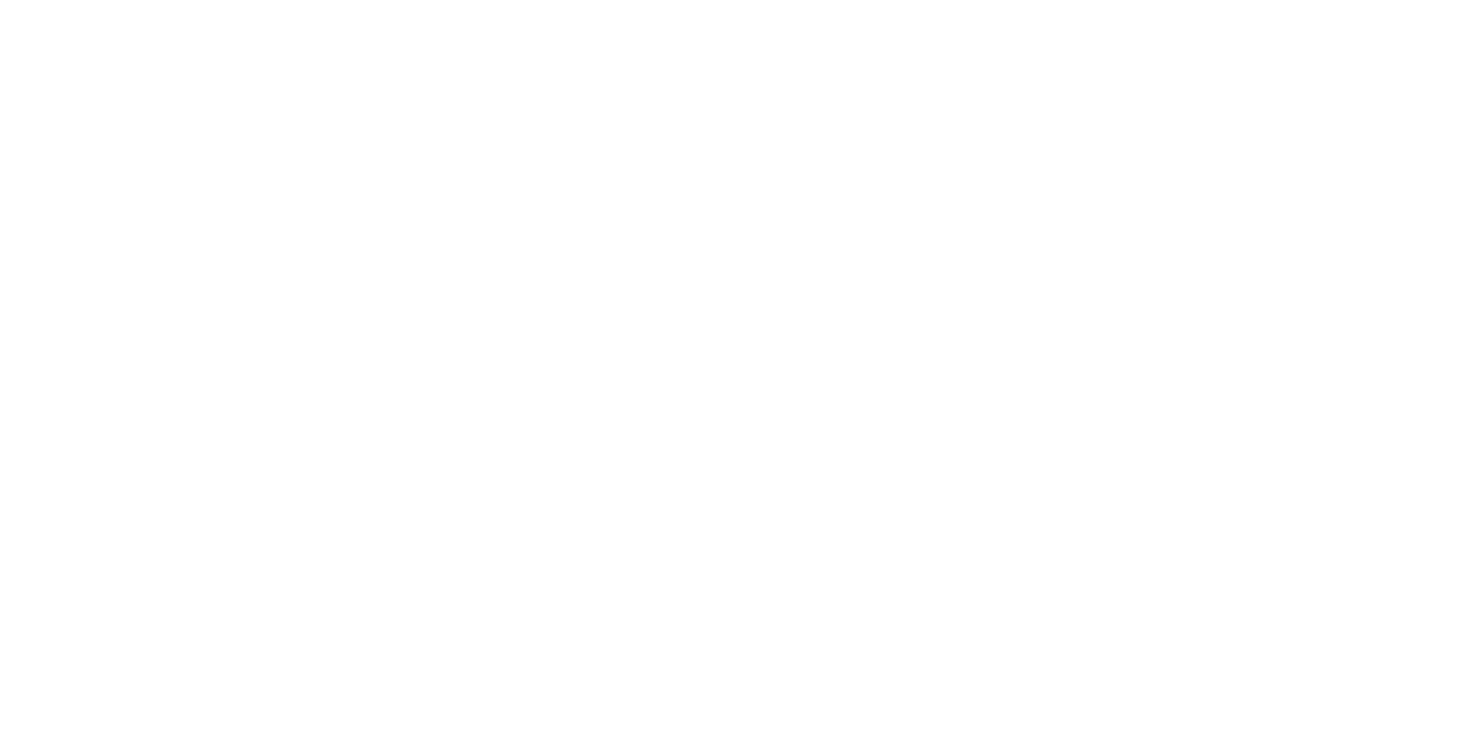
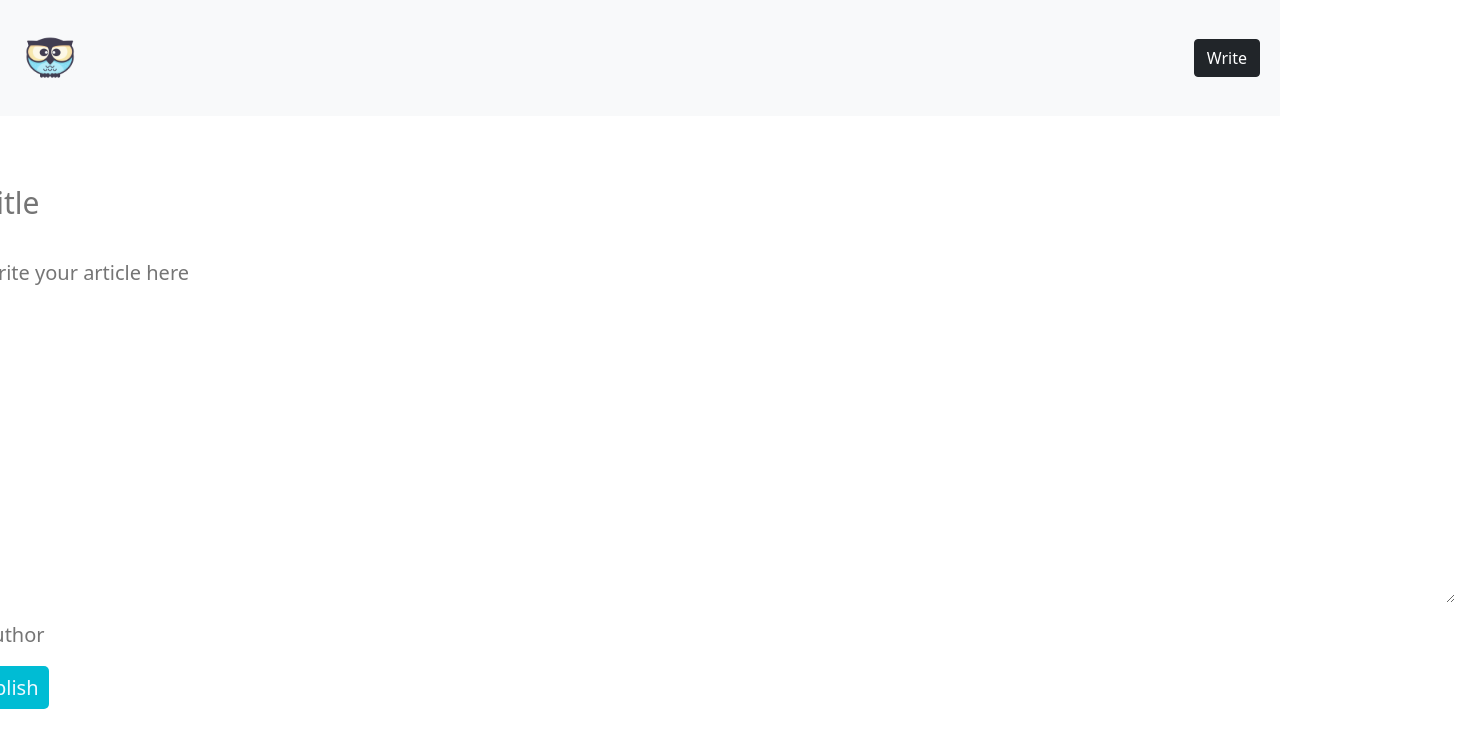
Before and after one commit to sumitshinde2608/UttarBlog, a React (Create React App) app in the folder client/: page /post/1/edit in a window 1280 px wide. Before the commit this address had no page. Shown: the top 748 px of the page, 1471 px wide, since content can reach past the window. Built offline with nearby package versions, Linux system fonts and the light colour scheme; no server answers.

Commit message:
Post Update fuctinaliity done

```diff
--- a/client/src/App.js
+++ b/client/src/App.js
@@ -5,12 +5,15 @@
 import "tachyons";
 import Article from "./pages/Article/Article";
 import SinglePost from "./pages/SinglePost/SinglePost";
+import Update from "./pages/Update/Update";
+
 const App = () => (
 	<Router>
 		<Routes>
 			<Route path='/' element={<Homepage />} />
 			<Route path='/write' element={<Article />} />
 			<Route path='/post/:postid' element={<SinglePost />} />
+			<Route path='/post/:postid/edit' element={<Update />} />
 		</Routes>
 	</Router>
 );
--- a/client/src/components/Navbar/Navbar.js
+++ b/client/src/components/Navbar/Navbar.js
@@ -11,6 +11,7 @@
 			<Navbar bg='light'>
 				{/* <Container> */}
 				<Navbar.Brand href='#home'>
+					<Link to='/'>
 						<img
 							src={logo}
 							width='100'
@@ -18,6 +19,7 @@
 							className='align-top'
 							alt='Howler'
 						/>
+					</Link>
 				</Navbar.Brand>
 				<Navbar.Collapse className='justify-content-end'>
 					<div style={{ padding: "20px" }}>
--- a/client/src/components/SinglePost/SinglePost.js
+++ b/client/src/components/SinglePost/SinglePost.js
@@ -6,6 +6,7 @@
 import axios from "axios";
 import { useLocation } from "react-router";
 import { useNavigate } from "react-router-dom";
+import { Link } from "react-router-dom";
 
 const SinglePost = (id) => {
 	const location = useLocation();
@@ -41,12 +42,14 @@
 				<div className='SinglePostTitleBlock'>
 					<p className='SinglePostTitle'>{post.title}</p>
 					<div className='SinglePostEdit'>
+						<Link to={`/post/${path}/edit`}>
 							<img
 								class='SinglePostIcon'
 								src={edit}
 								hieght='30px'
 								width='30px'
 							></img>
+						</Link>
 						<img
 							className='SinglePostIcon'
 							src={trash}
--- /dev/null
+++ b/client/src/pages/Update/Update.css
@@ -0,0 +1,41 @@
+.update {
+	padding-top: 50px;
+	display: flex;
+	justify-content: center;
+	align-items: center;
+}
+
+.writeFormGroup {
+	margin-left: 150px;
+	display: flex;
+	align-items: center;
+}
+
+.writeInput {
+	font-size: 30px;
+	border: none;
+	padding: 20px;
+}
+
+.writeInput:focus {
+	outline: none;
+}
+
+.writeText {
+	font-size: 20px;
+}
+
+.writeSubmit {
+	/* position: absolute; */
+	top: 20;
+	color: aliceblue;
+	background-color: #00bcd4;
+	padding: 10px;
+	border: none;
+	border-radius: 5px;
+	font-size: 20px;
+	cursor: pointer;
+	display: flex;
+	align-self: center;
+	justify-content: center;
+}
--- /dev/null
+++ b/client/src/pages/Update/Update.js
@@ -0,0 +1,105 @@
+import React, { useEffect } from "react";
+import "./Update.css";
+import { useNavigate } from "react-router-dom";
+import axios from "axios";
+import Navbar from "../../components/Navbar/Navbar";
+import { useLocation } from "react-router";
+
+const Update = () => {
+	const [post, setPost] = React.useState({});
+
+	const history = useNavigate();
+	const location = useLocation();
+
+	const path = location.pathname.split("/")[2];
+
+	useEffect(() => {
+		const getPost = async () => {
+			const res = await axios.get(`/posts/${path}`);
+			console.log(res.data);
+
+			setPost(res.data);
+		};
+
+		getPost();
+	}, []);
+
+	const [title, setTitle] = React.useState(post.title);
+	const [content, setContent] = React.useState(post.content);
+	const [author, setAuthor] = React.useState(post.author);
+
+	const handleSubmit = async (e) => {
+		e.preventDefault();
+
+		// const data = FormData();
+		try {
+			const res = await axios.put("http://localhost:5000/api/posts/" + path, {
+				title: title,
+				content: content,
+				author: author,
+			});
+
+			{
+				history("/");
+			}
+		} catch (err) {
+			console.log(err.response.request);
+		}
+	};
+
+	return (
+		<div>
+			<Navbar />
+			<div className='update'>
+				<form className='writeForm' onSubmit={handleSubmit}>
+					<div className='writeFormGroup'>
+						<input
+							type='text'
+							placeholder='Title'
+							className='writeInput'
+							autoFocus={true}
+							size='80'
+							required
+							defaultValue={post.title}
+							onChange={(e) => setTitle(e.target.value)}
+						/>
+						<br />
+					</div>
+
+					<div className='writeFormGroup'>
+						<br />
+						<textarea
+							placeholder='Write your article here'
+							typr='text'
+							className='writeInput writeText'
+							cols='120'
+							rows='14'
+							required
+							defaultValue={post.content}
+							onChange={(e) => setContent(e.target.value)}
+						></textarea>
+					</div>
+
+					<div className='writeFormGroup'>
+						<br />
+						<input
+							placeholder='Author'
+							typr='text'
+							className='writeInput writeText'
+							size='80'
+							required
+							defaultValue={post.author}
+							onChange={(e) => setAuthor(e.target.value)}
+						></input>
+					</div>
+
+					<button className='writeSubmit writeFormGroup' type='submit'>
+						Publish
+					</button>
+				</form>
+			</div>
+		</div>
+	);
+};
+
+export default Update;
```
Lines whose indentation alone changed are shown as unchanged.
